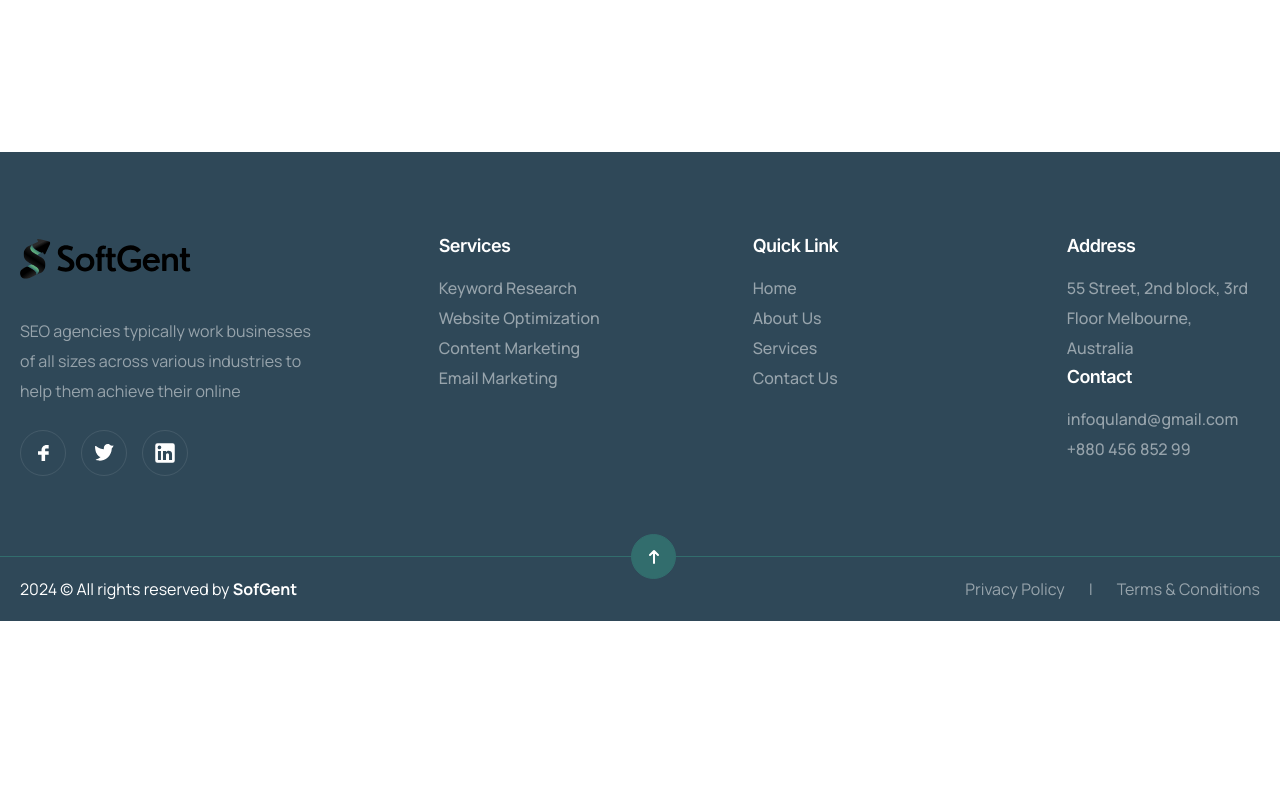
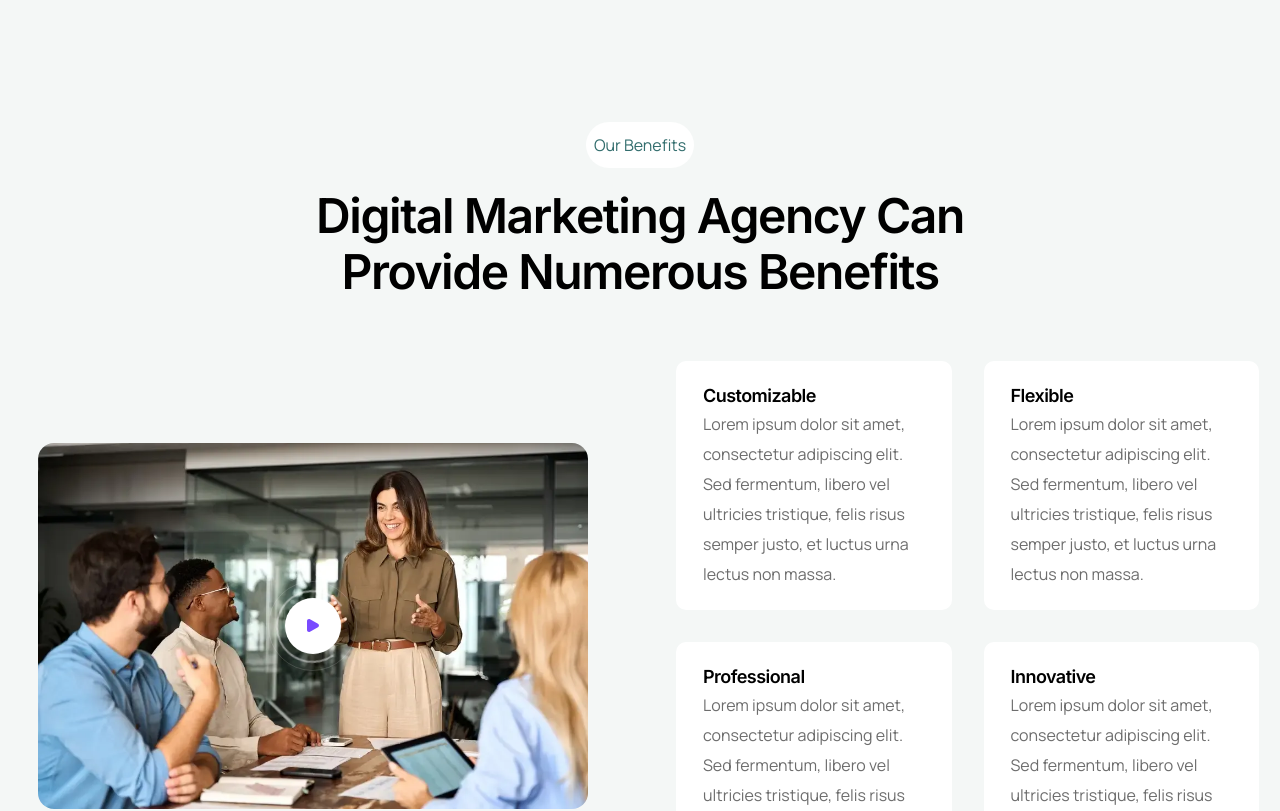
Before and after one commit to mdrobin45/sofgent, a Next.js app: page /about in a window 1280 px wide. Shown: the part 1580-2391 px from the top of the page. Before the commit the page ends 2201 px from the top, so only its background shows below. Built offline with nearby package versions, Linux system fonts and the light colour scheme.

Commit message:
Complete benefits section - about page

```diff
--- a/app/(pages)/about/page.tsx
+++ b/app/(pages)/about/page.tsx
@@ -1,3 +1,4 @@
+import AboutBenefit from "@/app/components/about/aboutBenefits";
 import AboutSofgent from "@/app/components/about/aboutSofGent";
 import AboutFunFact from "@/app/components/about/funFact";
 import BreadCrumb from "@components/common/BreadCrumb";
@@ -7,7 +8,8 @@ export default function About() {
       <div>
          <BreadCrumb pageTitle="About" currentPage="About" to="/" />
          <AboutSofgent />
-         <AboutFunFact/>
+         <AboutFunFact />
+         <AboutBenefit/>
       </div>
    );
 }
--- /dev/null
+++ b/app/components/about/aboutBenefits/BenefitCard.tsx
@@ -0,0 +1,20 @@
+const BenefitCard: React.FC<{ title: string; text: string }> = ({
+   title,
+   text,
+}) => {
+   return (
+      <div
+         data-aos="fade-left"
+         data-aos-duration="1000"
+         className="max-w-full col-span-3 relative before:w-full before:block before:h-full before:border before:border-brand before:rounded-[10px] before:absolute before:left-0 before:top-0 before:z-0 before:scale-0 hover:before:scale-100 before:transition-all before:duration-500 before:origin-top-left after:w-full after:block after:h-full after:border after:border-brand after:rounded-[10px] after:absolute after:left-0 after:top-0 after:z-0 after:scale-0 hover:after:scale-100 after:transition-all after:duration-500 before:ease-linear after:ease-linear after:origin-bottom-right">
+         <div className="rounded-[10px] m-[1px] bg-white px-[26px] py-5 border border-transparent relative z-10">
+            <h1 className="font-semibold text-18 font-inter text-main-black">
+               {title}
+            </h1>
+            <p className="text-paragraph">{text}</p>
+         </div>
+      </div>
+   );
+};
+
+export default BenefitCard;
--- /dev/null
+++ b/app/components/about/aboutBenefits/index.tsx
@@ -0,0 +1,90 @@
+import benefitsImage from "@assets/about/about-benefits.webp";
+import Image from "next/image";
+import SectionTag from "../../common/SectionTag";
+import BenefitCard from "./BenefitCard";
+
+// Benefits list
+const benefitsList = [
+   {
+      title: "Customizable",
+      text: "Lorem ipsum dolor sit amet, consectetur adipiscing elit. Sed fermentum, libero vel ultricies tristique, felis risus semper justo, et luctus urna lectus non massa.",
+   },
+   {
+      title: "Flexible",
+      text: "Lorem ipsum dolor sit amet, consectetur adipiscing elit. Sed fermentum, libero vel ultricies tristique, felis risus semper justo, et luctus urna lectus non massa.",
+   },
+   {
+      title: "Professional",
+      text: "Lorem ipsum dolor sit amet, consectetur adipiscing elit. Sed fermentum, libero vel ultricies tristique, felis risus semper justo, et luctus urna lectus non massa.",
+   },
+   {
+      title: "Innovative",
+      text: "Lorem ipsum dolor sit amet, consectetur adipiscing elit. Sed fermentum, libero vel ultricies tristique, felis risus semper justo, et luctus urna lectus non massa.",
+   },
+];
+export default function AboutBenefit() {
+   return (
+      <section id="benefit" className="bg-gray">
+         <div className="benefit-section-wrapper w-full py-16 md:py-[130px]">
+            <div className="mx-auto theme-container">
+               <div className="w-full">
+                  <div className="flex flex-col items-center">
+                     <SectionTag
+                        className="bg-white border-brand border-1"
+                        tag="Our Benefits"
+                     />
+                     <h2 className="text-24 sm:text-48 font-semibold text-main-black mb-[60px] text-center max-w-[653px]">
+                        Digital Marketing Agency Can Provide Numerous Benefits
+                     </h2>
+                  </div>
+               </div>
+               <div className="w-full grid grid-cols-6 lg:grid-cols-12 gap-5 sm:gap-[70px]">
+                  <div className="flex items-center justify-center col-span-6">
+                     <Image
+                        width={550}
+                        height={600}
+                        src={benefitsImage}
+                        alt="About Benefits"
+                        className="rounded-2xl"
+                     />
+                     <button
+                        type="button"
+                        aria-label="play-video"
+                        className="absolute flex items-center space-x-8 video-play-btn ml-7 sm:ml-0">
+                        <span className="flex size-11 sm:size-[56px] rounded-full justify-center items-center bg-white relative">
+                           <span>
+                              <svg
+                                 width="12"
+                                 height="14"
+                                 viewBox="0 0 12 14"
+                                 fill="none"
+                                 xmlns="http://www.w3.org/2000/svg">
+                                 <path
+                                    d="M10.9611 8.29308L2.99228 12.8467C1.65896 13.6086 0 12.6459 0 11.1102V2.00295C0 0.467309 1.65896 -0.495425 2.99228 0.266469L10.9611 4.82011C12.3048 5.5879 12.3048 7.52529 10.9611 8.29308Z"
+                                    fill="#794AFF"
+                                 />
+                              </svg>
+                           </span>
+                           <div className="absolute w-full h-full rounded-full h5-play-btn-line1"></div>
+                           <div className="absolute w-[130%] h-[130%] rounded-full h5-play-btn-line2"></div>
+                           <div className="absolute w-[160%] h-[160%] rounded-full h5-play-btn-line3"></div>
+                        </span>
+                     </button>
+                  </div>
+                  <div className="flex items-center col-span-6">
+                     <div className="grid grid-cols-3 sm:grid-cols-6 gap-[30px]">
+                        {benefitsList.map((benefit, index) => (
+                           <BenefitCard
+                              key={index}
+                              title={benefit.title}
+                              text={benefit.text}
+                           />
+                        ))}
+                     </div>
+                  </div>
+               </div>
+            </div>
+         </div>
+      </section>
+   );
+}
--- a/app/components/common/SectionTag.tsx
+++ b/app/components/common/SectionTag.tsx
@@ -1,7 +1,9 @@
-const SectionTag: React.FC<{ tag: string }> = ({ tag }) => {
+import { twMerge } from "tailwind-merge";
+
+const SectionTag: React.FC<{ tag: string,className?:string }> = ({ tag,className }) => {
    return (
       <>
-         <span className="mb-5 p-2 bg-gray text-center text-brand rounded-full">
+         <span className={twMerge('mb-5 p-2 bg-gray text-center text-brand rounded-full',className)}>
             {tag}
          </span>
       </>
```
Also changed, not shown: app/assets/about/about-benefits.webp (added).
